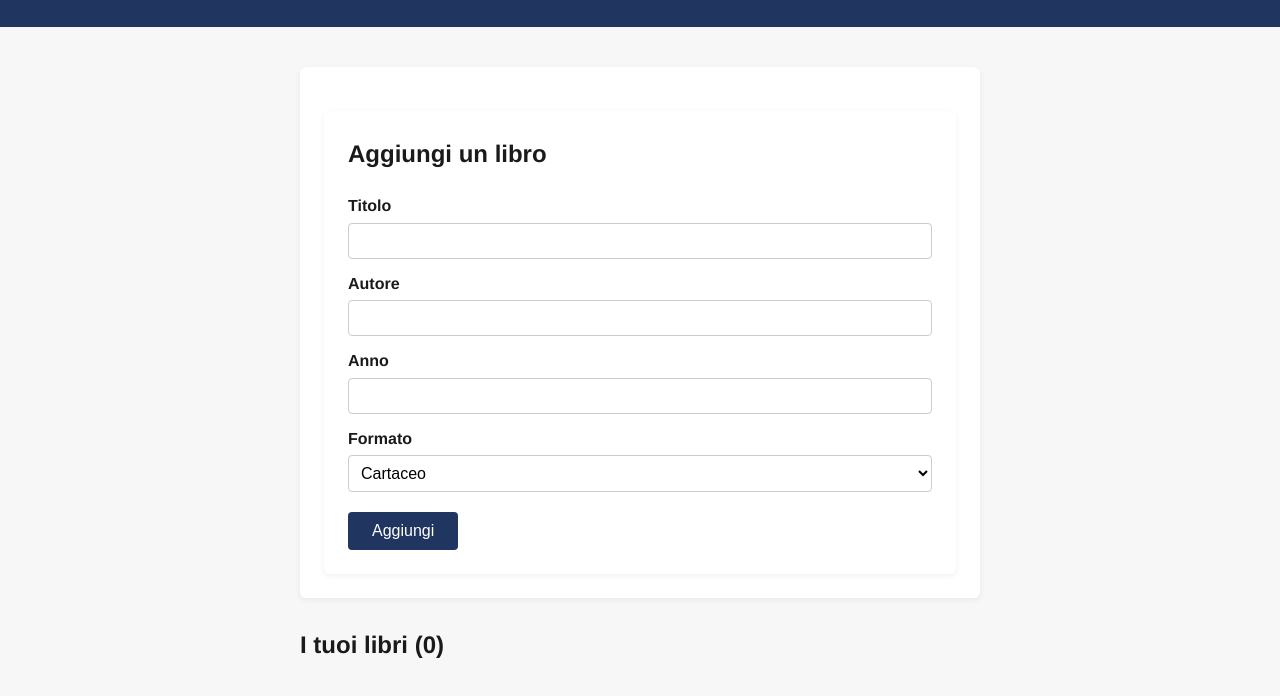
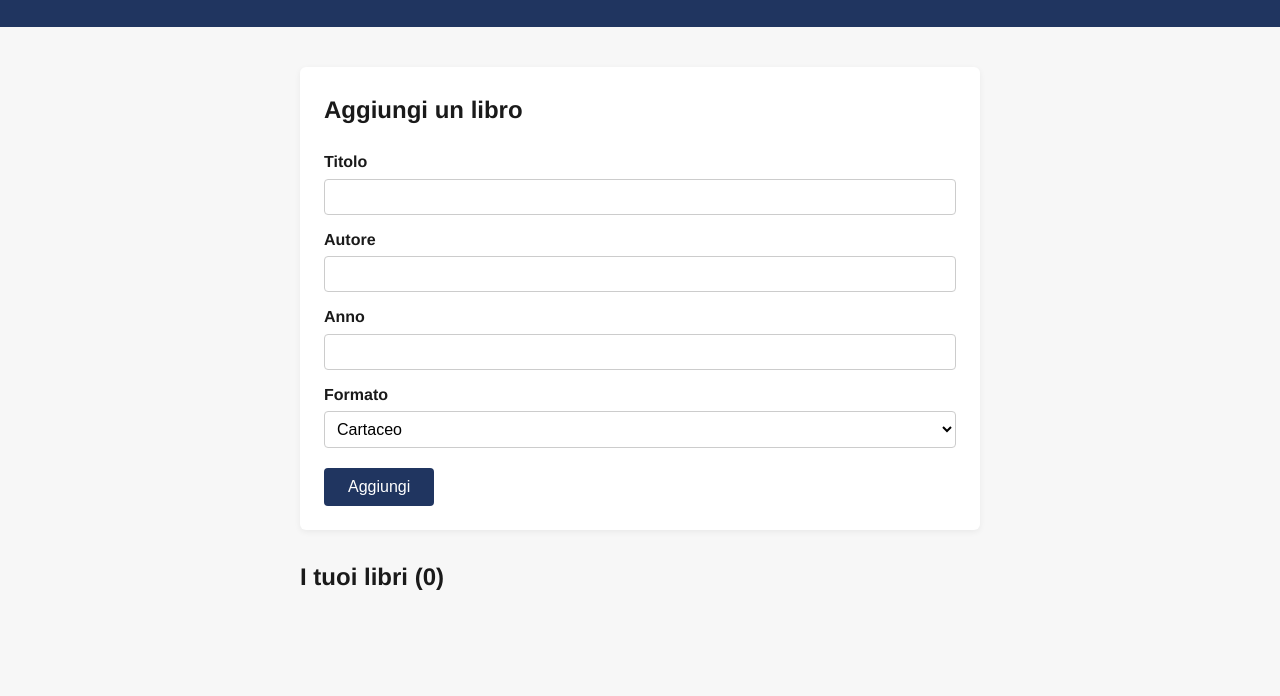
Before and after one commit to Giuseppe-Cascini/W7-D1, a plain HTML site: page index.html in a window 1280 px wide. Shown: the part 118-814 px from the top of the page. Drawn offline with Linux system fonts and the light colour scheme.

Commit message:
modifica definitiva start

```diff
--- a/index.html
+++ b/index.html
@@ -17,7 +17,6 @@
 
       <section class="form-section">
         <!-- form per aggiungere un libro: titolo, autore, anno, formato (cartaceo/digitale) -->
-         <section class="form-section">
         <h2>Aggiungi un libro</h2>
         <form id="aggiungi-libro" class="form">
 
@@ -52,7 +51,6 @@
           <button type="submit" class="btn-primary">Aggiungi</button>
         </form>
       </section>
-      </section>
 
       <section class="lista-section">
         <h2>I tuoi libri (<span id="contatore">0</span>)</h2>
```
